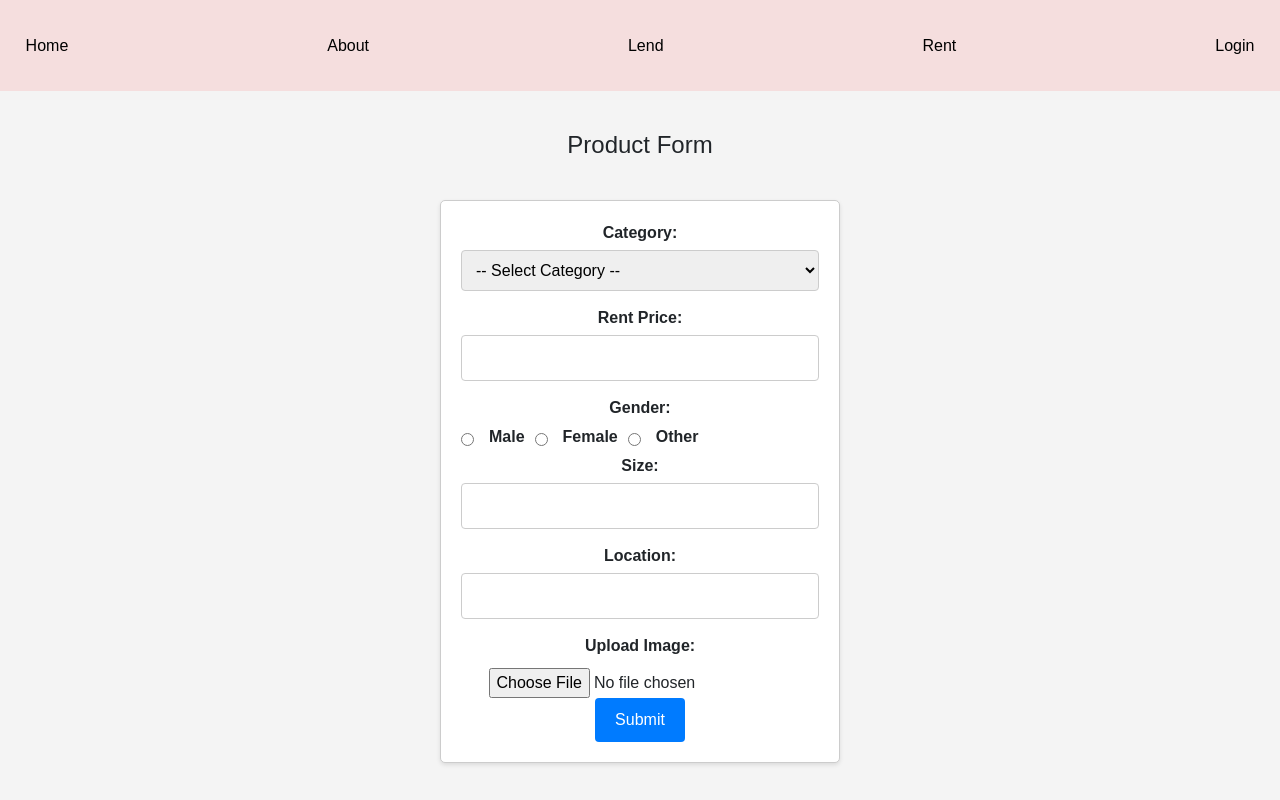
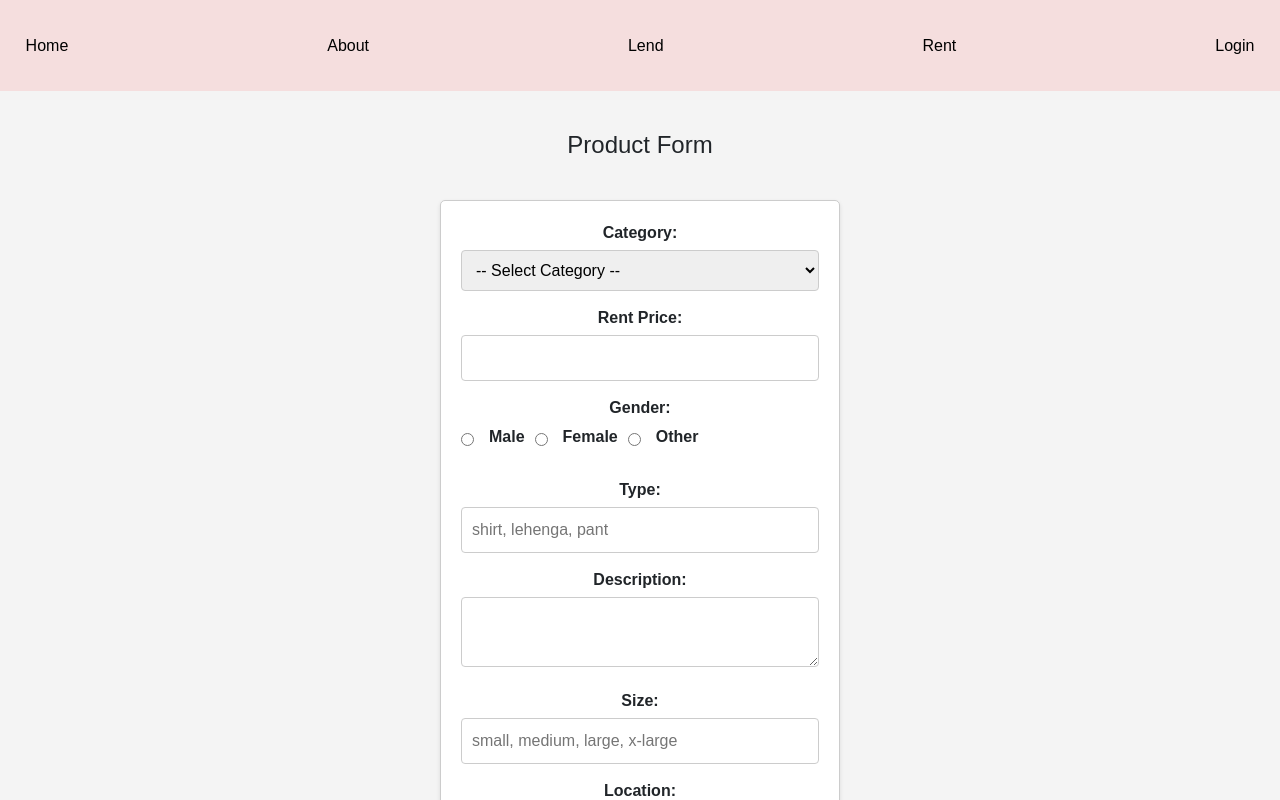
Before and after one commit to Asmita-Nyoupane/Clothing-rental-system, a React (Vite) app in the folder frontend/: page /lend in a window 1280 px wide. Shown: the top 800 px of the page. Built offline with nearby package versions, Linux system fonts and the light colour scheme; the HTML template or start-up script is replaced by a standard one.

Commit message:
type and description added in lend form

```diff
--- a/frontend/src/Components/Lend/Lend.css
+++ b/frontend/src/Components/Lend/Lend.css
@@ -18,7 +18,7 @@ label {
 
 /* Style for input fields */
 input[type="text"],
-select {
+select,textarea {
   width: 100%;
   padding: 10px;
   margin-bottom: 15px;
@@ -26,6 +26,7 @@ select {
   border-radius: 4px;
   font-size: 16px;
 }
+
 
 /* Style for radio buttons */
 input[type="radio"] {
--- a/frontend/src/Components/Lend/Lend.jsx
+++ b/frontend/src/Components/Lend/Lend.jsx
@@ -9,6 +9,8 @@ const InitialPost ={
   size: "",
   image: "",
   gender: "",
+  type: "",
+  descrption:"",
   rentPrice: "",
   name:"",
   phone:"",
@@ -146,7 +148,28 @@ const Lend = () => {
             required
           />
           <label htmlFor="other">Other</label>
-        </div>
+          </div><br></br>
+
+        <label htmlFor="type">Type:</label>
+          <input
+            type="text"
+            id="type"
+            name="type"
+            value={post.type}
+            onChange={handleInputChange}
+            required
+            placeholder="shirt, lehenga, pant"
+          />
+          <label htmlFor="description">Description:</label>
+          <textarea
+            type="text"
+            id="description"
+            name="description"
+            value={post.description}
+            onChange={handleInputChange}
+          />
+
+
 
         <label htmlFor="size">Size:</label>
         <input
@@ -156,6 +179,7 @@ const Lend = () => {
           value={post.size}
           onChange={handleInputChange}
           required
+          placeholder="small, medium, large, x-large"
         />
          <label htmlFor="location">Location:</label>
         <input
```
